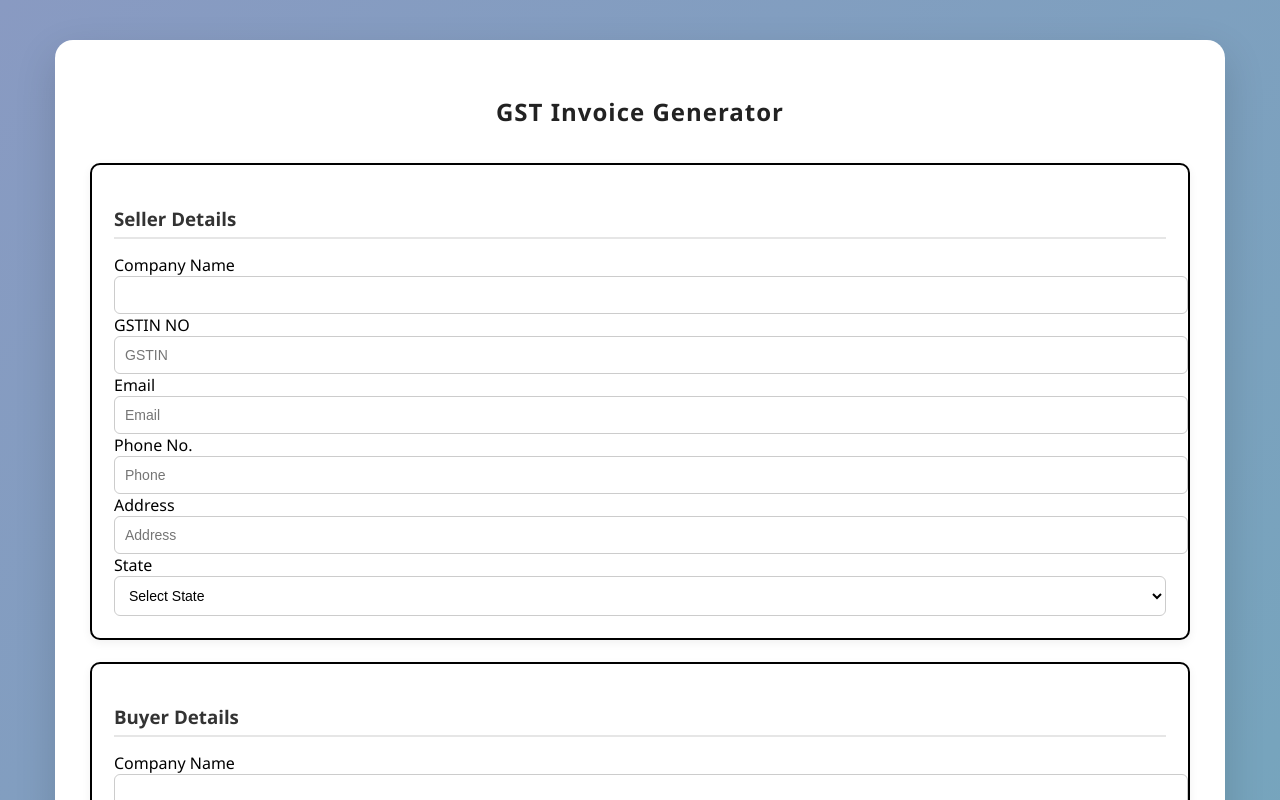
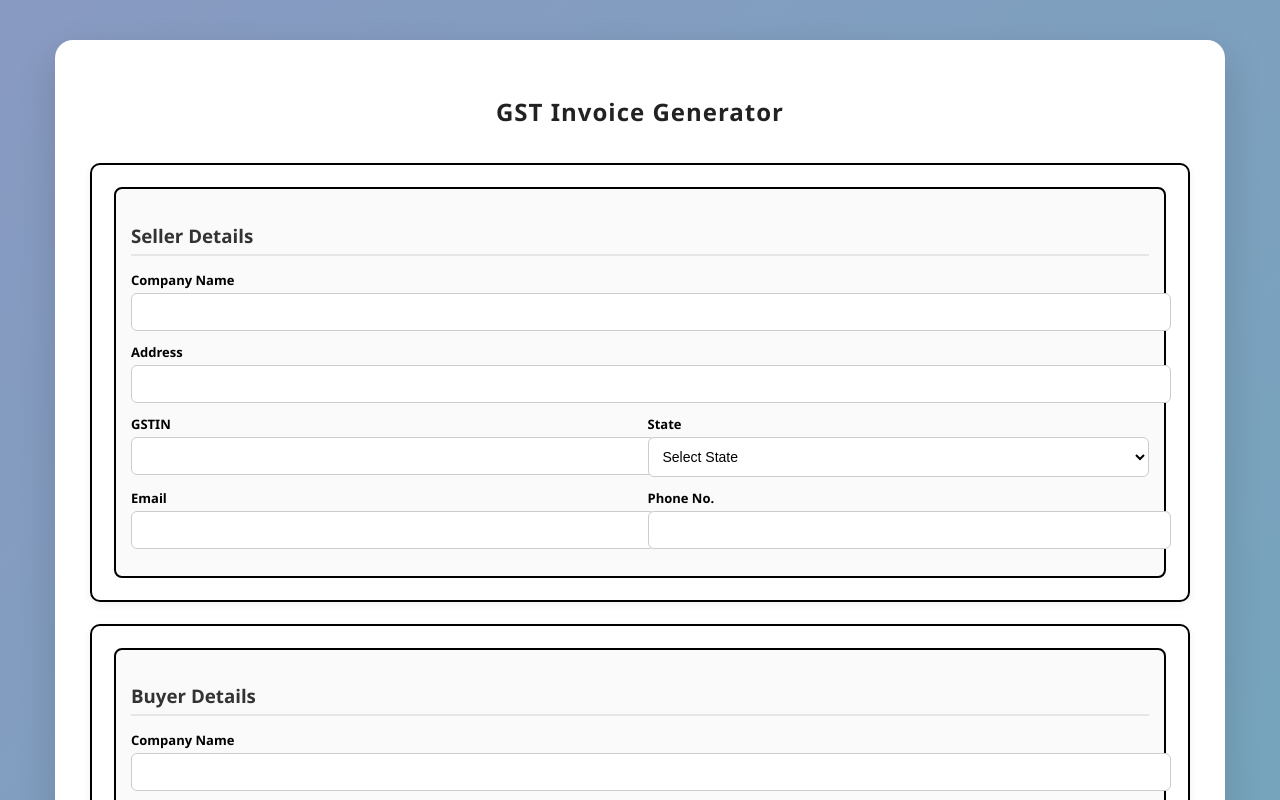
Before and after one commit to akankshaborhade95-ux/gst-invoice-generator, a React (Create React App) app: page / in a window 1280 px wide. Shown: the top 800 px of the page. Built offline with nearby package versions, Linux system fonts and the light colour scheme.

Commit message:
Improve PartyDetails layout and add input validation

```diff
--- a/src/components/Invoiceform.css
+++ b/src/components/Invoiceform.css
@@ -145,3 +145,32 @@ button:hover {
     display: none;
   }
 }
+.row {
+  display: flex;
+  gap: 15px;
+}
+
+.form-group {
+  display: flex;
+  flex-direction: column;
+  margin-bottom: 12px;
+}
+
+.full {
+  width: 100%;
+}
+
+.half {
+  flex: 1;
+}
+
+label {
+  font-size: 13px;
+  font-weight: 600;
+  margin-bottom: 4px;
+}
+
+.error {
+  color: red;
+  font-size: 12px;
+}
--- a/src/components/PartyDetails.jsx
+++ b/src/components/PartyDetails.jsx
@@ -45,58 +45,39 @@ function PartyDetails({ title, data = {}, setData }) {
   }
 
   return (
-    <div>
+    <div className="party-box">
       <h3>{title}</h3>
 
-      <div className="form-group">
+      <div className="form-group full">
         <label>Company Name</label>
-  <input name="company" />
+        <input
+          name="company"
+          value={data.company || ""}
+          onChange={handleChange}
+        />
       </div>
 
-     <div className="form-group">
-      <label> GSTIN NO</label>
-      <input
-        name="gstin"
-        placeholder="GSTIN"
-        value={data.gstin || ""}
-        onChange={handleChange}
-      />
-      {errors.gstin && <p style={{ color: "red" }}>{errors.gstin}</p>}
-       </div>
-
-      <div className="form-group">
-      <label>Email</label>
-      <input
-        name="email"
-        placeholder="Email"
-        value={data.email || ""}
-        onChange={handleChange}
-      />
-      {errors.email && <p style={{ color: "red" }}>{errors.email}</p>}
-       </div>
-
-       <div className="form-group">
-        <label>Phone No.</label>
-      <input
-        name="phone"
-        placeholder="Phone"
-        value={data.phone || ""}
-        onChange={handleChange}
-      />
-      {errors.phone && <p style={{ color: "red" }}>{errors.phone}</p>}
-         </div>
-
-         <div className="form-group">
-          <label> Address</label>
+      <div className="form-group full">
+        <label>Address</label>
         <input
           name="address"
-        placeholder="Address"
           value={data.address || ""}
           onChange={handleChange}
         />
       </div>
 
-        <div className="form-group">
+      <div className="row">
+        <div className="form-group half">
+          <label>GSTIN</label>
+          <input
+            name="gstin"
+            value={data.gstin || ""}
+            onChange={handleChange}
+          />
+          {errors.gstin && <p className="error">{errors.gstin}</p>}
+        </div>
+
+        <div className="form-group half">
           <label>State</label>
           <select
             name="state"
@@ -112,6 +93,30 @@ function PartyDetails({ title, data = {}, setData }) {
           </select>
         </div>
       </div>
+
+      <div className="row">
+        <div className="form-group half">
+          <label>Email</label>
+          <input
+            name="email"
+            value={data.email || ""}
+            onChange={handleChange}
+          />
+          {errors.email && <p className="error">{errors.email}</p>}
+        </div>
+
+        <div className="form-group half">
+          <label>Phone No.</label>
+          <input
+            name="phone"
+            value={data.phone || ""}
+            onChange={handleChange}
+          />
+          {errors.phone && <p className="error">{errors.phone}</p>}
+        </div>
+      </div>
+    </div>
   );
 }
+
 export default PartyDetails;
```
Lines whose indentation alone changed are shown as unchanged.
